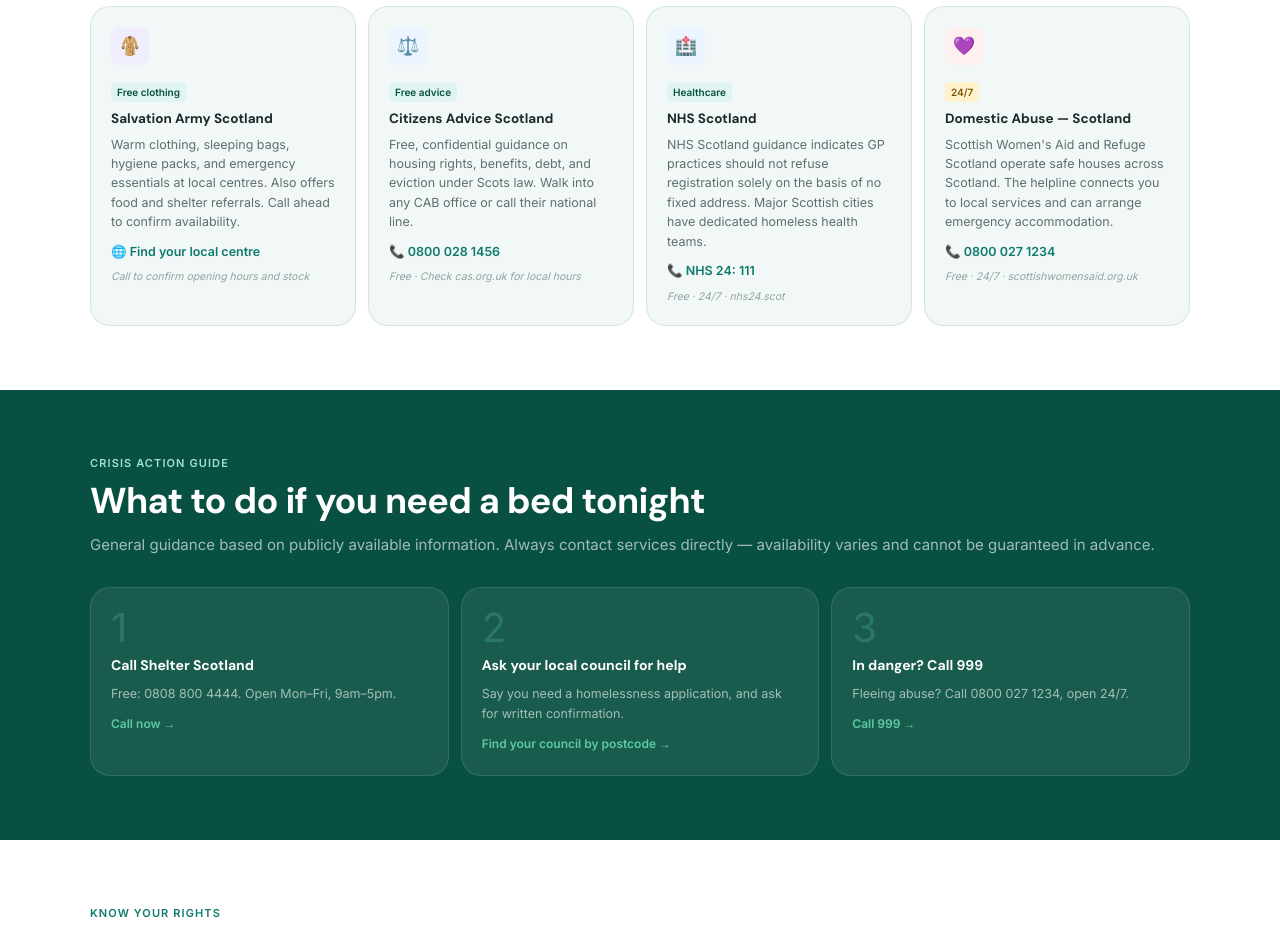
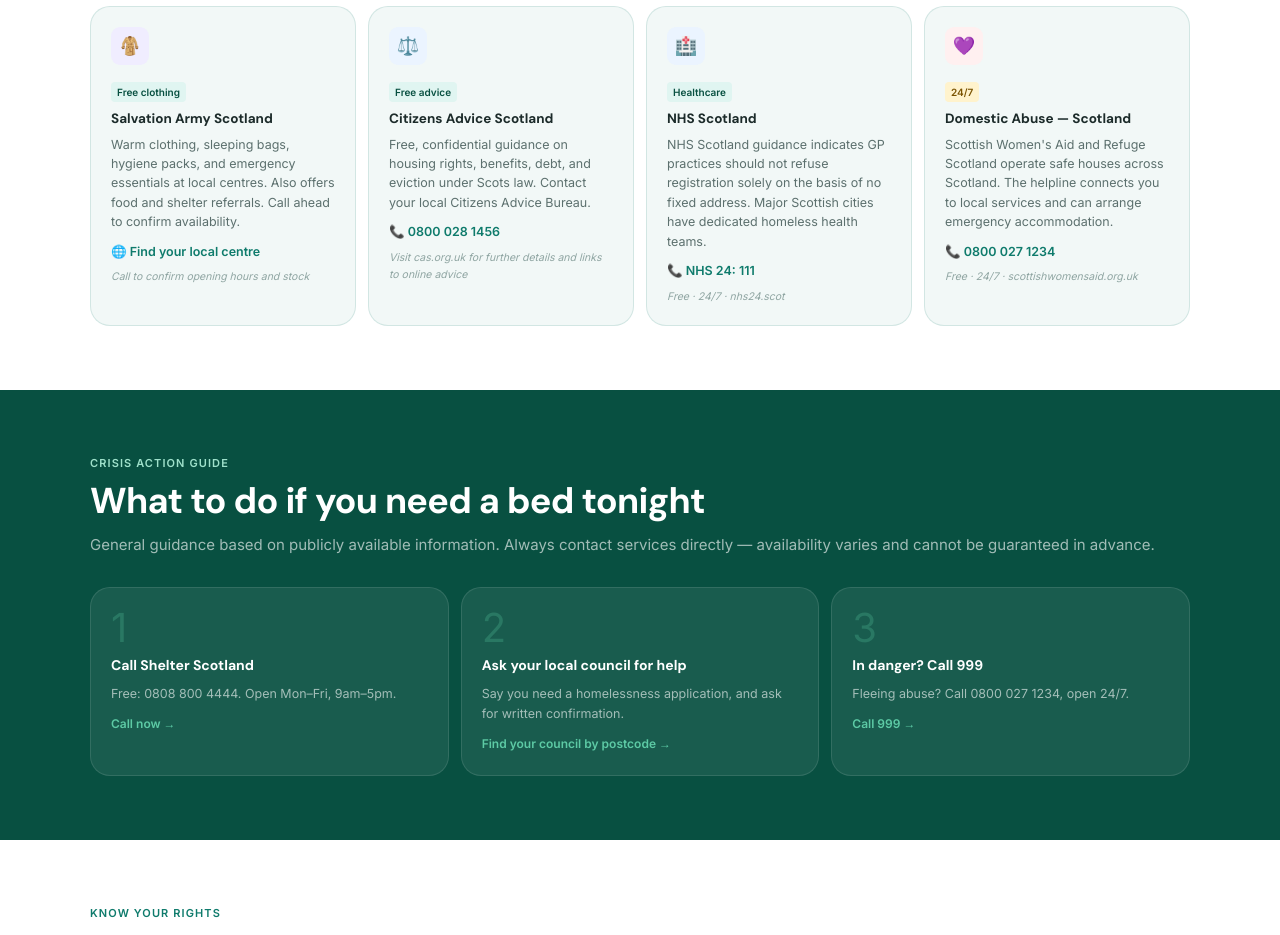
Before and after one commit to F-Cloud84/refugeseek-scotland, a plain HTML site: page index.html in a window 1280 px wide. Shown: the part 2260-3195 px from the top of the page. Drawn offline with nearby package versions, Linux system fonts and the light colour scheme; a script that the page names is missing.

Commit message:
Update Citizens Advice wording as requested by CAB
Co-Authored-By: Claude Haiku 5.5 <noreply@anthropic.com>
Claude-Session: https://claude.ai/code/session_013DajiRBsxbsdBveDBTPuEP

```diff
--- a/index.html
+++ b/index.html
@@ -614,7 +614,7 @@ h1,h2,h3,h4,.st,.serif,.ph-t,.step-t,.ri-t,.sc-name,.rh-q{font-family:'DM Sans',
       <div class="sc"><div class="sc-icon a">🍲</div><span class="sc-bdg free">Free food</span><div class="sc-name">Trussell Trust Food Banks</div><div class="sc-desc">Emergency food parcels across Scotland. A referral is usually needed from a GP, social worker, or Citizens Advice. Some locations accept self-referrals.</div><a href="https://www.trusselltrust.org/get-help/find-a-foodbank/" target="_blank" rel="noopener" class="sc-phone">🌐 Find your nearest bank</a><div class="sc-verify">Call ahead to confirm referral requirements and hours</div></div>
       <div class="sc"><div class="sc-icon a">☕</div><span class="sc-bdg free">Community</span><div class="sc-name">Local Soup Kitchens</div><div class="sc-desc">Many churches, mosques, Salvation Army centres and community orgs serve free hot meals in the evenings. No ID usually required. Ask Refuge or check the map.</div><a href="#chat-section" class="sc-phone">💬 Ask the AI for your area</a><div class="sc-verify">Verify before travelling — hours vary widely</div></div>
       <div class="sc"><div class="sc-icon p">🧥</div><span class="sc-bdg free">Free clothing</span><div class="sc-name">Salvation Army Scotland</div><div class="sc-desc">Warm clothing, sleeping bags, hygiene packs, and emergency essentials at local centres. Also offers food and shelter referrals. Call ahead to confirm availability.</div><a href="https://www.salvationarmy.org.uk/find-us" target="_blank" rel="noopener" class="sc-phone">🌐 Find your local centre</a><div class="sc-verify">Call to confirm opening hours and stock</div></div>
-      <div class="sc"><div class="sc-icon b">⚖️</div><span class="sc-bdg free">Free advice</span><div class="sc-name">Citizens Advice Scotland</div><div class="sc-desc">Free, confidential guidance on housing rights, benefits, debt, and eviction under Scots law. Walk into any CAB office or call their national line.</div><a href="tel:08000281456" class="sc-phone">📞 0800 028 1456</a><div class="sc-verify">Free · Check cas.org.uk for local hours</div></div>
+      <div class="sc"><div class="sc-icon b">⚖️</div><span class="sc-bdg free">Free advice</span><div class="sc-name">Citizens Advice Scotland</div><div class="sc-desc">Free, confidential guidance on housing rights, benefits, debt, and eviction under Scots law. Contact your local Citizens Advice Bureau.</div><a href="tel:08000281456" class="sc-phone">📞 0800 028 1456</a><div class="sc-verify">Visit cas.org.uk for further details and links to online advice</div></div>
       <div class="sc"><div class="sc-icon b">🏥</div><span class="sc-bdg free">Healthcare</span><div class="sc-name">NHS Scotland</div><div class="sc-desc">NHS Scotland guidance indicates GP practices should not refuse registration solely on the basis of no fixed address. Major Scottish cities have dedicated homeless health teams.</div><a href="tel:111" class="sc-phone">📞 NHS 24: 111</a><div class="sc-verify">Free · 24/7 · nhs24.scot</div></div>
       <div class="sc"><div class="sc-icon r">💜</div><span class="sc-bdg t247">24/7</span><div class="sc-name">Domestic Abuse — Scotland</div><div class="sc-desc">Scottish Women's Aid and Refuge Scotland operate safe houses across Scotland. The helpline connects you to local services and can arrange emergency accommodation.</div><a href="tel:08000271234" class="sc-phone">📞 0800 027 1234</a><div class="sc-verify">Free · 24/7 · scottishwomensaid.org.uk</div></div>
     </div>
```
